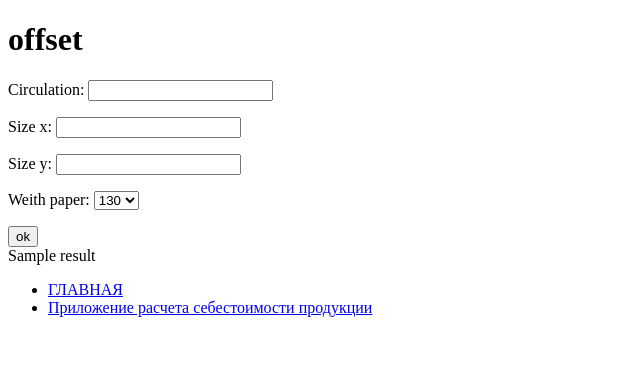
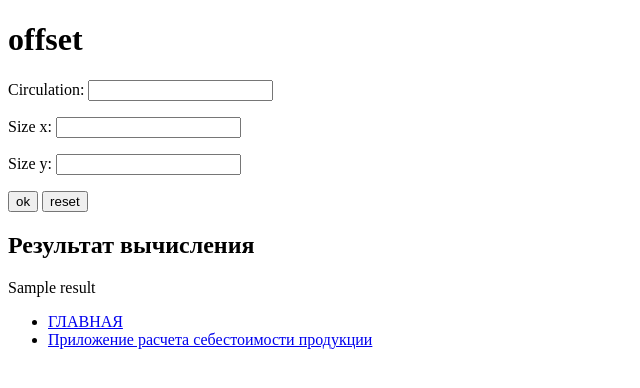
Before and after one commit to Klaus8k/talpo, a Django app: template ordercost/templates/ordercost/offset.html in a window 1280 px wide. Shown: the top 388 px of the page, without its empty margins (0-640 px from the left). Run offline with Django 3.2, Linux system fonts and the light colour scheme; the template is opened without the code that fills it: values that come from a table or form of the project are taken from there, most other values are stand-ins (such as "Sample title", 1, 10 or a date in 2020).

Commit message:
+ при наличии выводится результат ! обнуление формы

```diff
--- a/ordercost/forms.py
+++ b/ordercost/forms.py
@@ -1,10 +1,14 @@
 from django import forms
+
+
+PAPER = [(130,'130'), # Переменную берем из модуля бизнеслогики
+        (170,'170'),
+        (300,'300')
+         ]
 
 
 class OffsetForms(forms.Form):
     circulation = forms.IntegerField(min_value=1)
     size_x = forms.IntegerField(min_value=25)
     size_y = forms.IntegerField(min_value=25)
-    weith_paper = forms.ChoiceField(choices = [(130,'130'), # Переменную берем из модуля бизнеслогики
-                                               (170,'170'),
-                                               (300,'300')])
+    weith_paper = forms.Select(choices = PAPER)
--- a/ordercost/templates/ordercost/offset.html
+++ b/ordercost/templates/ordercost/offset.html
@@ -8,9 +8,18 @@
 <!--    {% csrf_token %}-->
     {{ form.as_p }}
     <button type="submit"> ok </button>
+    <button type="reset"> reset </button>
 
 </form>
 
-{{ result }}
+
+
+
+
+{% if result %}
+    <h2>Результат вычисления</h2>
+<!--    результат вычисления из context['result]-->
+    {{ result }}
+{% endif %}
 
 {% endblock %}
```
Also changed, not shown: ordercost/views.py (+6 -8 lines).
